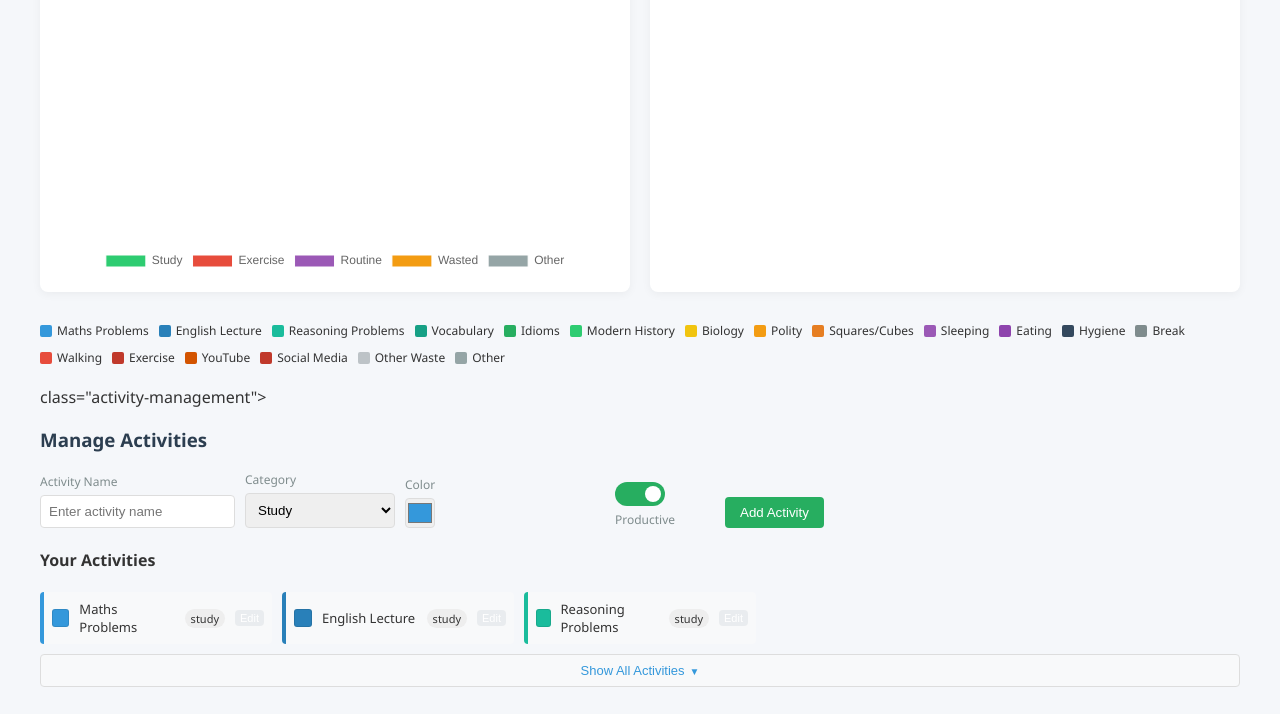
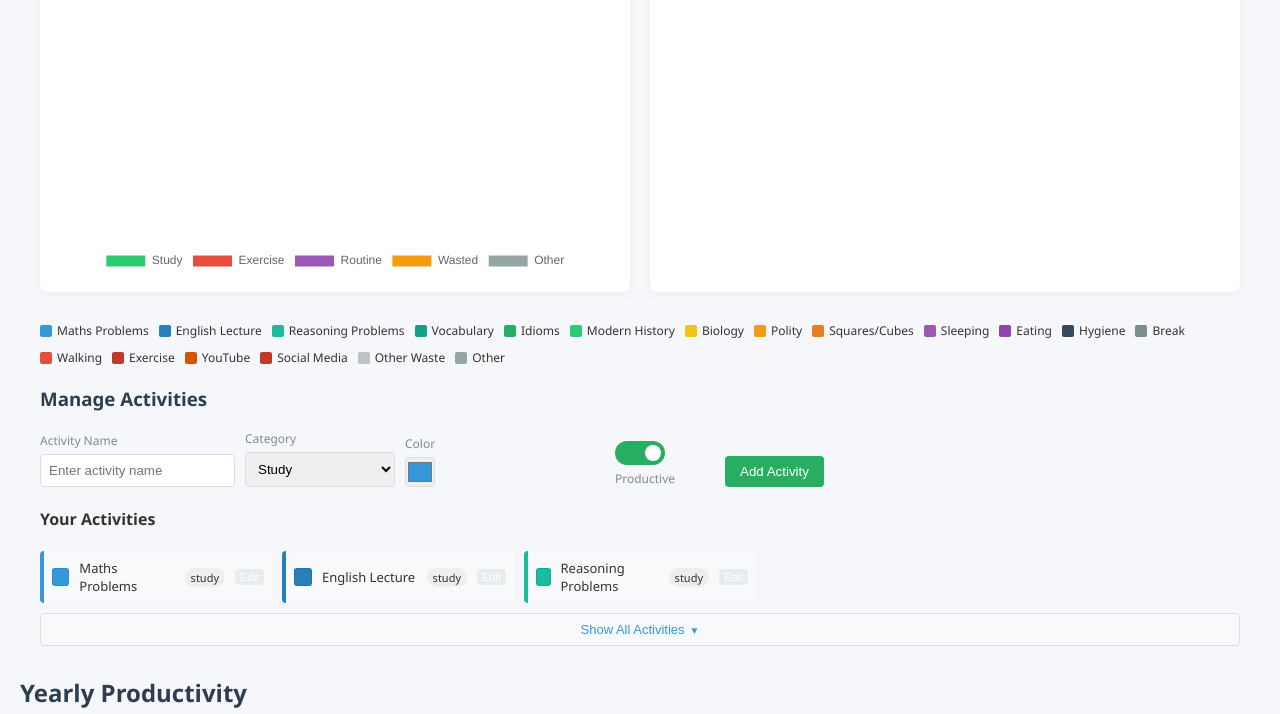
Before and after one commit to rohitarya2881/routinetracker, a plain HTML site: page index.html in a window 1280 px wide. Shown: the part 1006-1720 px from the top of the page. Drawn offline with nearby package versions, Linux system fonts and the light colour scheme.

Commit message:
Update index.html

```diff
--- a/index.html
+++ b/index.html
@@ -67,7 +67,7 @@
         <div class="activity-legend" id="activityLegend">
             <!-- Activity legend will be generated by JavaScript -->
         </div>
-        class="activity-management">
+        <class="activity-management">
         <h3>Manage Activities</h3>
         <div class="activity-form">
             <div class="form-group">
```
